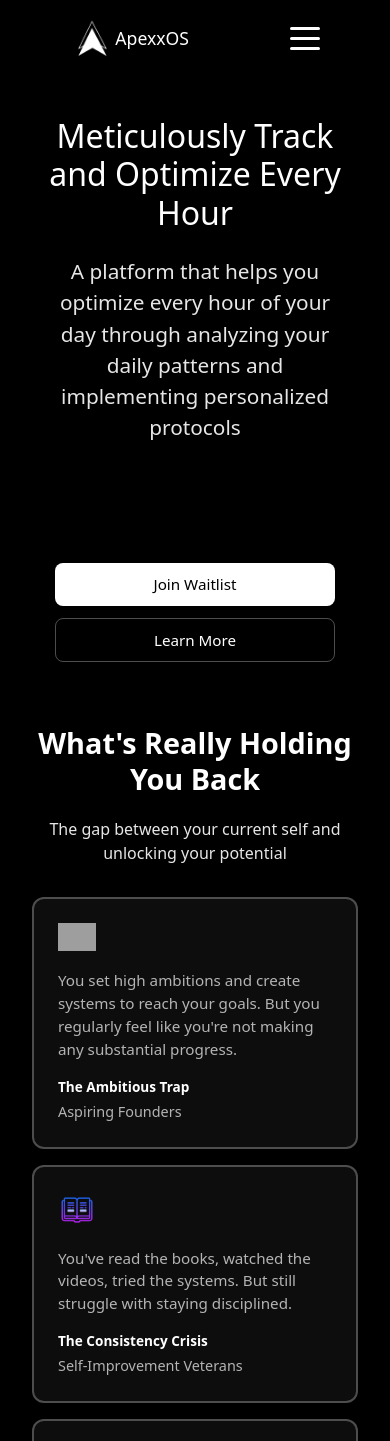
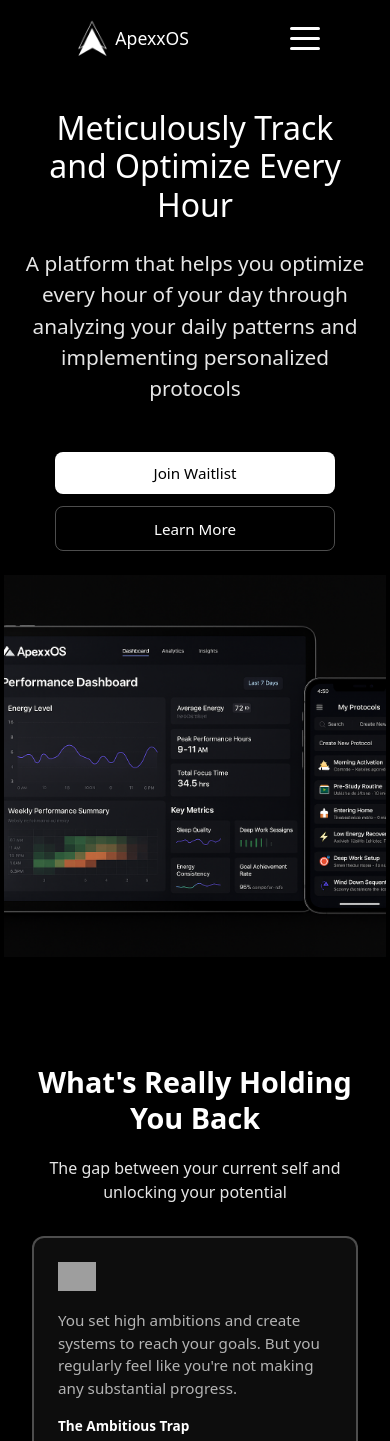
Before and after one commit to HehLul/apexos, a React (Vite) app in the folder landingpage/: page / in a window 390 px wide. Shown: the top 1441 px of the page. Built offline with nearby package versions, Linux system fonts and the light colour scheme; grey boxes are pictures that could not be loaded.

Commit message:
fixed hero img styling

```diff
--- a/landingpage/src/sections/Hero/Hero.css
+++ b/landingpage/src/sections/Hero/Hero.css
@@ -3,7 +3,7 @@
   padding: 1rem 3rem;
   padding-top: 5rem;
   color: white;
-  height: fit-content;
+  min-height: fit-content;
   display: flex;
   flex-direction: column;
   align-items: center;
@@ -12,6 +12,8 @@
 .hero > img {
   margin-top: 3rem;
   max-width: 90vw;
+  height: auto;
+  display: block;
 }
 
 .hero > .text {
@@ -72,7 +74,12 @@
   .hero {
     padding: 1rem 2rem;
     padding-top: 4rem;
-    height: 75vh;
+    min-height: auto;
+  }
+
+  .hero > img {
+    max-width: 85vw;
+    margin-top: 2.5rem;
   }
 
   .hero > .text {
@@ -94,17 +101,18 @@
   .hero {
     padding: 1rem 1.5rem;
     padding-top: 3rem;
-    height: 70vh;
-    border-radius: 15px;
+    min-height: auto;
+    padding-bottom: 3rem;
+  }
+
+  .hero > img {
+    max-width: 95vw;
+    margin-top: 2rem;
+    margin-bottom: 2rem;
   }
 
   .hero > .text {
     max-width: 90vw;
-  }
-
-  .hero > .text h3 {
-    font-size: 0.9rem;
-    margin-bottom: 0.75rem;
   }
 
   .hero > .text h1 {
@@ -137,18 +145,19 @@
 /* Small Mobile Styles */
 @media (max-width: 480px) {
   .hero {
-    padding: 1rem 2rem;
-    padding-top: 2.5rem;
-    height: 65vh;
-    border-radius: 12px;
+    padding: 1rem 1rem;
+    padding-top: 2rem;
+    padding-bottom: 2rem;
+  }
+
+  .hero > img {
+    max-width: 98vw;
+    margin-top: 1.5rem;
+    margin-bottom: 1.5rem;
   }
 
   .hero > .text {
     max-width: 95vw;
-  }
-
-  .hero > .text h3 {
-    font-size: 0.85rem;
   }
 
   .hero > .text h1 {
@@ -164,7 +173,7 @@
   }
 
   .hero > .buttons {
-    margin-top: 6rem;
+    margin-top: 1.5rem;
     max-width: 280px;
   }
 
@@ -178,8 +187,14 @@
 @media (max-width: 360px) {
   .hero {
     padding: 0.75rem;
-    padding-top: 2rem;
-    height: 60vh;
+    padding-top: 1.5rem;
+    padding-bottom: 1.5rem;
+  }
+
+  .hero > img {
+    max-width: 100vw;
+    margin-top: 1rem;
+    margin-bottom: 1rem;
   }
 
   .hero > .text h1 {
@@ -193,6 +208,7 @@
 
   .hero > .buttons {
     max-width: 250px;
+    margin-top: 1rem;
   }
 
   .hero > .buttons button {
```
